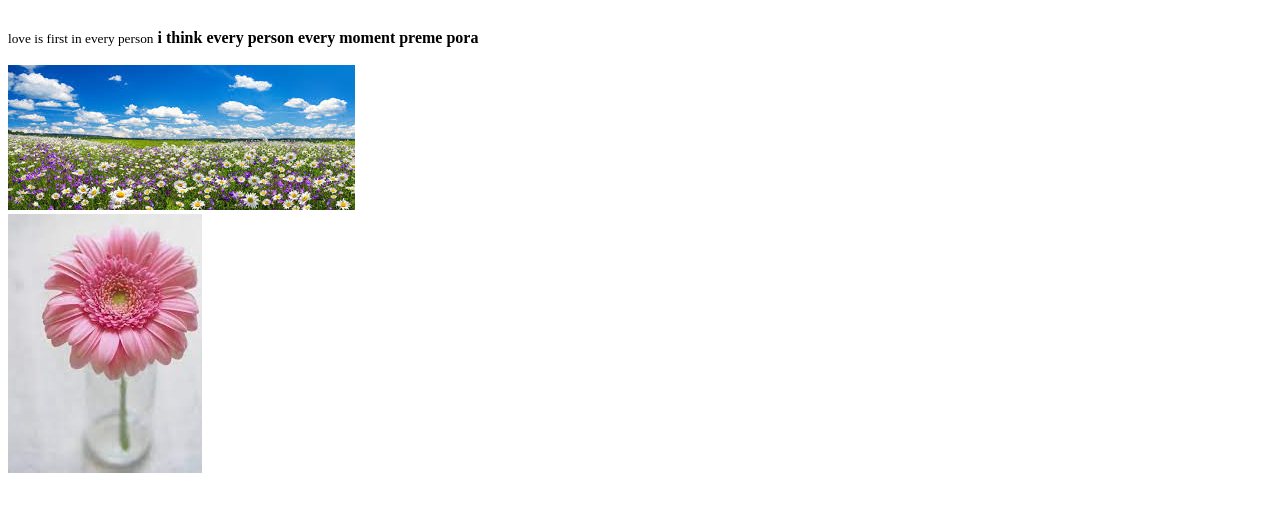
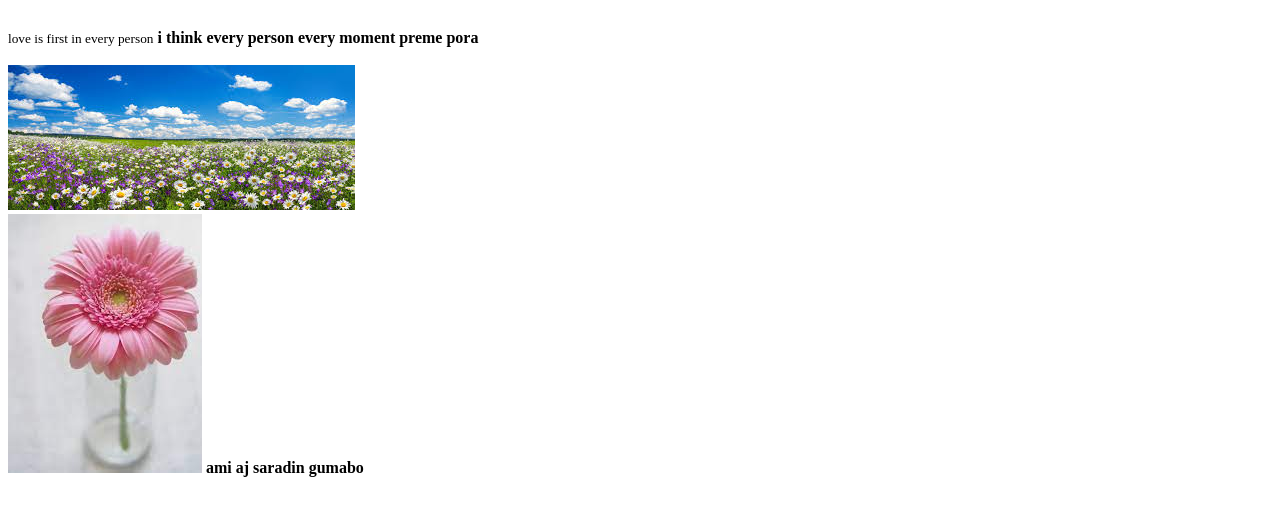
Before and after one commit to aminulhaque98/My-git-repo, a plain HTML site: page index.html in a window 1280 px wide. Shown: the part 253-768 px from the top of the page. Drawn offline with Linux system fonts and the light colour scheme.

Commit message:
undo-html

```diff
--- a/index.html
+++ b/index.html
@@ -17,5 +17,6 @@
     <b>i think every person every moment preme pora</b><br><br>
     <img class="pic" src="images/sky.png" alt=""><br>
     <img class="pic" src="images/sunflower.png" alt="">
+   <strong>ami aj saradin gumabo</strong>
 </body>
 </html>
```
